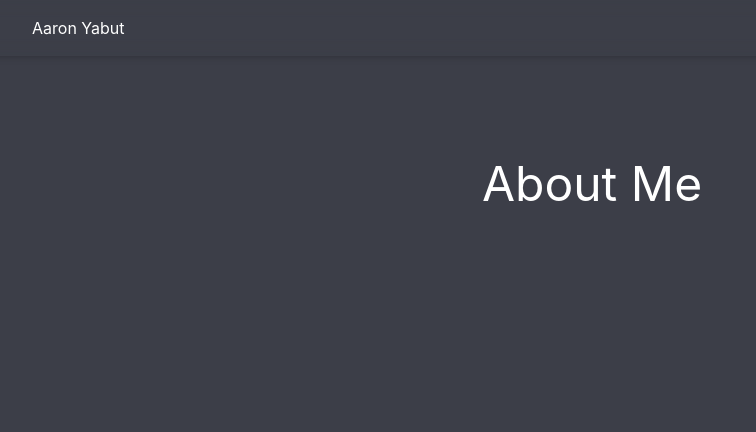
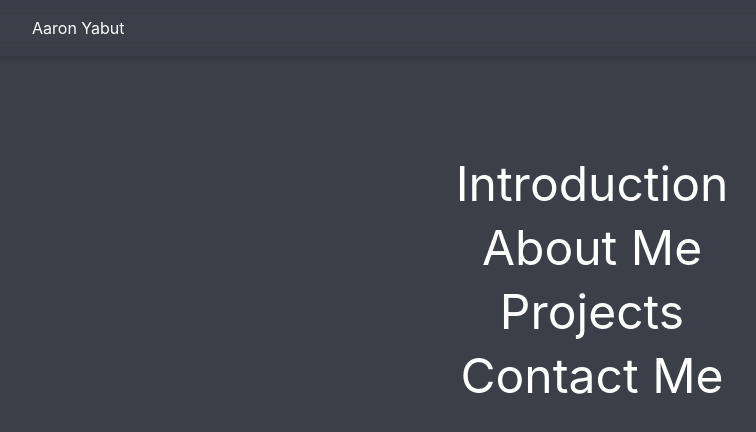
Before and after one commit to Aaronyabut/Aaronyabut.github, a React (Vite) app: page / in a window 1280 px wide. Shown: the top 432 px of the page, without its empty margins (48-804 px from the left). Built offline with nearby package versions, Linux system fonts and the light colour scheme.

Commit message:
added components

```diff
--- a/src/App.tsx
+++ b/src/App.tsx
@@ -1,13 +1,17 @@
 import NavBar from './components/NavBar'
-
+import AboutMe from './components/AboutMe'
+import Introduction from './components/Introduction'
+import Projects from './components/Projects'
+import ContactMe from './components/ContactMe'
 
 export default function App() {
   return (
     <div className="h-full pt-40 text-slate-800 bg-blueish">
       <NavBar />
-        <h1 className="text-center text-5xl mb-4 font-display text-white">
-        About Me
-        </h1>
+      <Introduction />
+      <AboutMe />
+      <Projects />
+      <ContactMe />
 
     </div>
   )
--- /dev/null
+++ b/src/components/AboutMe.tsx
@@ -0,0 +1,9 @@
+import React from 'react';
+
+export default function AboutMe () {
+  return (
+    <h1 className="text-center text-5xl mb-4 font-display text-white">
+    About Me
+    </h1>
+  )
+}
--- /dev/null
+++ b/src/components/ContactMe.tsx
@@ -0,0 +1,9 @@
+import React from 'react';
+
+export default function ContactMe () {
+  return (
+    <h1 className="text-center text-5xl mb-4 font-display text-white">
+    Contact Me
+    </h1>
+  )
+}
--- /dev/null
+++ b/src/components/Introduction.tsx
@@ -0,0 +1,9 @@
+import React from 'react';
+
+export default function Introduction () {
+  return (
+    <h1 className="text-center text-5xl mb-4 font-display text-white">
+      Introduction
+    </h1>
+  )
+}
--- /dev/null
+++ b/src/components/Projects.tsx
@@ -0,0 +1,9 @@
+import React from 'react';
+
+export default function Projects () {
+  return (
+    <h1 className="text-center text-5xl mb-4 font-display text-white">
+      Projects
+    </h1>
+  )
+}
```
